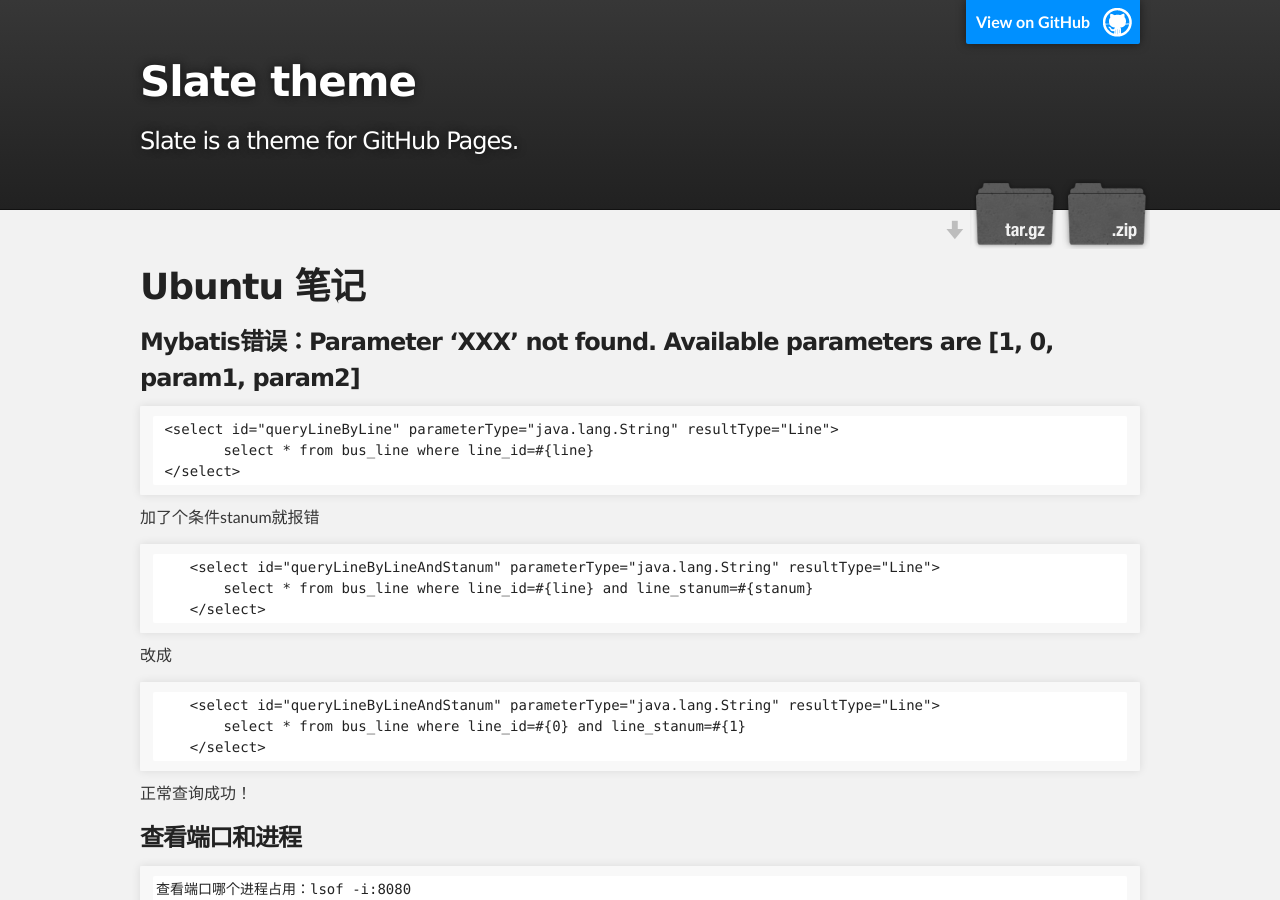
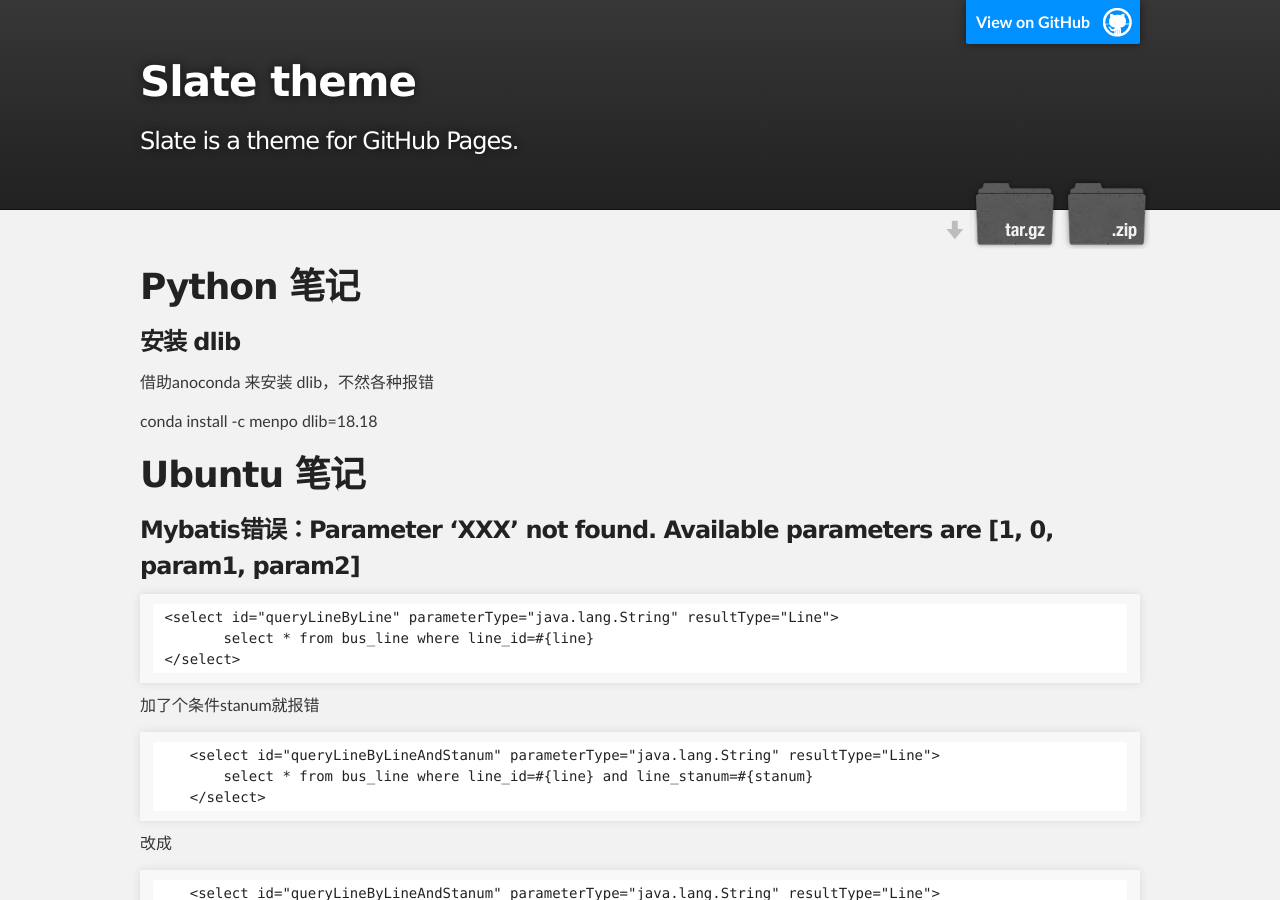
Before and after one commit to lyk2655/hello-world, a Jekyll site: the page built from index.md, in a window 1280 px wide and 900 px high. Built offline with Jekyll 4.4.1, drawn with Linux system fonts in a browser that asks for light colours; our own code applies the rules of GitHub Pages for plain Markdown files.

Commit message:
Python 安装 dlib

```diff
--- a/index.md
+++ b/index.md
@@ -1,6 +1,15 @@
 ---
 layout: default
 ---
+# Python 笔记
+
+### 安装 dlib
+借助anoconda 来安装 dlib，不然各种报错
+
+ conda install -c menpo dlib=18.18
+
+
+
 
 # Ubuntu 笔记
 
```
